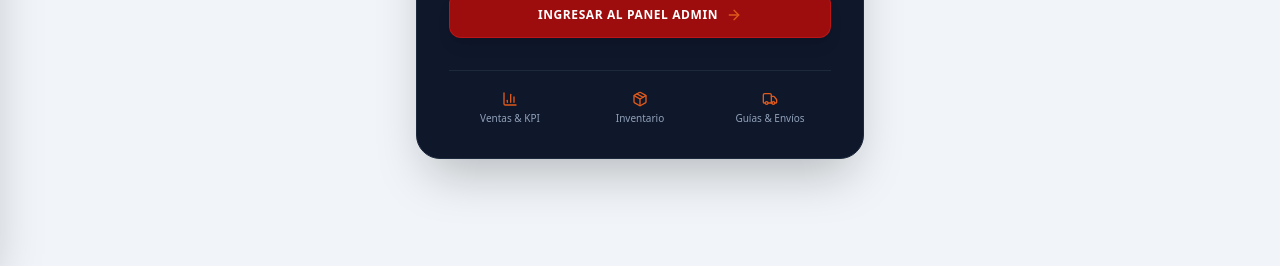
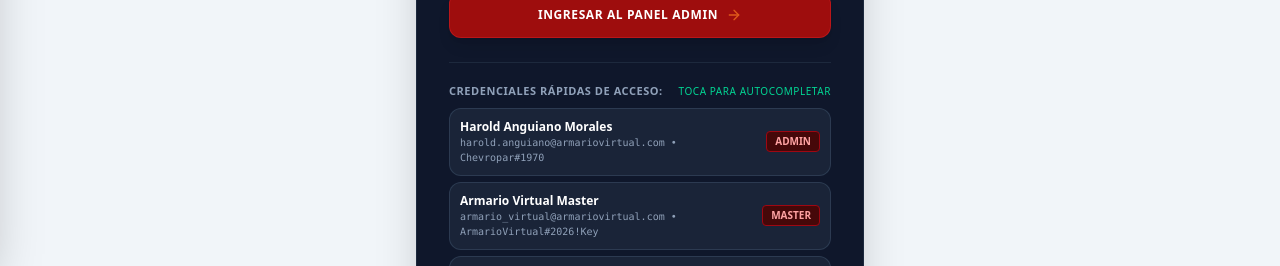
Before and after one commit to haroldove90-spec/Armario-Virtual, a React (Vite) app: page / in a window 1280 px wide. Both pictures are taken after a click on the button "ADMIN". Shown: the part 534-800 px from the top of the page. Built offline with nearby package versions, Linux system fonts and the light colour scheme; no server answers; the database is empty.

Commit message:
feat(auth): add quick access credentials for admin login
Implement a helper UI in the admin login form to autofill credentials for testing purposes, improving efficiency during development and administrative access.

```diff
--- a/src/components/auth/AdminLoginForm.tsx
+++ b/src/components/auth/AdminLoginForm.tsx
@@ -113,7 +113,82 @@ export const AdminLoginForm: React.FC = () => {
       </form>
 
       {/* Admin Modules Preview */}
-      <div className="mt-8 pt-5 border-t border-slate-800 grid grid-cols-3 gap-2 text-center text-[10px] text-slate-400">
+      <div className="mt-6 pt-5 border-t border-slate-800">
+        <div className="text-[11px] font-bold text-slate-400 uppercase tracking-wider mb-2 flex items-center justify-between">
+          <span>Credenciales Rápidas de Acceso:</span>
+          <span className="text-[10px] text-emerald-400 font-normal">Toca para autocompletar</span>
+        </div>
+
+        <div className="space-y-1.5">
+          <button
+            type="button"
+            onClick={() => {
+              setEmail('harold.anguiano@armariovirtual.com');
+              setPassword('Chevropar#1970');
+              setError('');
+            }}
+            className="w-full text-left p-2.5 bg-slate-800/80 hover:bg-slate-800 border border-slate-700/80 hover:border-slate-600 rounded-xl transition-all flex items-center justify-between group cursor-pointer"
+          >
+            <div>
+              <div className="text-xs font-bold text-white group-hover:text-amber-300 transition-colors">
+                Harold Anguiano Morales
+              </div>
+              <div className="text-[10px] text-slate-400 font-mono">
+                harold.anguiano@armariovirtual.com • Chevropar#1970
+              </div>
+            </div>
+            <span className="text-[10px] bg-red-950 text-red-300 px-2 py-0.5 rounded border border-red-800 font-bold">
+              ADMIN
+            </span>
+          </button>
+
+          <button
+            type="button"
+            onClick={() => {
+              setEmail('armario_virtual@armariovirtual.com');
+              setPassword('ArmarioVirtual#2026!Key');
+              setError('');
+            }}
+            className="w-full text-left p-2.5 bg-slate-800/80 hover:bg-slate-800 border border-slate-700/80 hover:border-slate-600 rounded-xl transition-all flex items-center justify-between group cursor-pointer"
+          >
+            <div>
+              <div className="text-xs font-bold text-white group-hover:text-amber-300 transition-colors">
+                Armario Virtual Master
+              </div>
+              <div className="text-[10px] text-slate-400 font-mono">
+                armario_virtual@armariovirtual.com • ArmarioVirtual#2026!Key
+              </div>
+            </div>
+            <span className="text-[10px] bg-red-950 text-red-300 px-2 py-0.5 rounded border border-red-800 font-bold">
+              MASTER
+            </span>
+          </button>
+
+          <button
+            type="button"
+            onClick={() => {
+              setEmail('admin');
+              setPassword('admin123');
+              setError('');
+            }}
+            className="w-full text-left p-2.5 bg-slate-800/80 hover:bg-slate-800 border border-slate-700/80 hover:border-slate-600 rounded-xl transition-all flex items-center justify-between group cursor-pointer"
+          >
+            <div>
+              <div className="text-xs font-bold text-white group-hover:text-amber-300 transition-colors">
+                Acceso Rápido Desarrollador
+              </div>
+              <div className="text-[10px] text-slate-400 font-mono">
+                admin • admin123
+              </div>
+            </div>
+            <span className="text-[10px] bg-slate-700 text-slate-300 px-2 py-0.5 rounded font-bold">
+              DEV
+            </span>
+          </button>
+        </div>
+      </div>
+
+      <div className="mt-6 pt-4 border-t border-slate-800 grid grid-cols-3 gap-2 text-center text-[10px] text-slate-400">
         <div className="flex flex-col items-center">
           <BarChart3 className="w-4 h-4 text-[#E05A1B] mb-1" />
           <span>Ventas & KPI</span>
```
